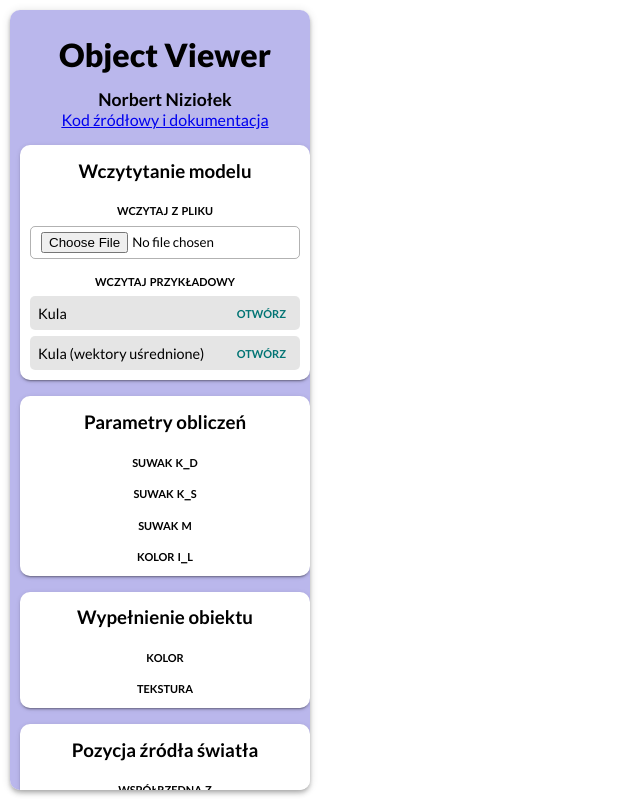
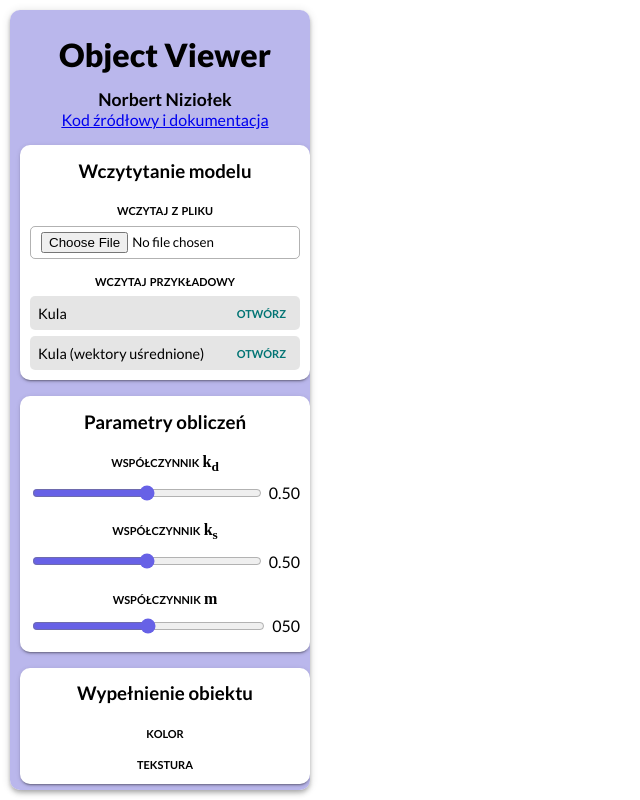
Before and after one commit to nizioleque/object-viewer-3d, a React (Create React App) app: page / in a window 1280 px wide. Shown: the whole page, without its empty margins (0-640 px from the left). Built offline with nearby package versions, Linux system fonts and the light colour scheme; the HTML template or start-up script is replaced by a standard one.

Commit message:
Add ks, kd, m sliders

```diff
--- a/src/App.tsx
+++ b/src/App.tsx
@@ -7,6 +7,7 @@ import useForceRerender from './hooks/useForceRerender';
 import useError from './hooks/useError';
 import useObjectData from './hooks/useObjectData';
 import { Point3D } from './types';
+import useParams from './hooks/useParams';
 
 function App() {
   const canvasContainerRef = useRef<HTMLDivElement>(null);
@@ -33,10 +34,12 @@ function App() {
   const { objectData, readFile } = useObjectData();
 
   const [lightPosition, _setLightPosition] = useState<Point3D>({
-    x: 0.2,
-    y: 0.4,
-    z: 1.1,
+    x: 0.8,
+    y: 1,
+    z: 2,
   });
+
+  const params = useParams();
 
   useEffect(() => {
     updateCanvasSize();
@@ -57,6 +60,7 @@ function App() {
         objectData,
         readFile,
         lightPosition,
+        params,
       }}
     >
       <div className='App'>
--- a/src/AppContext.ts
+++ b/src/AppContext.ts
@@ -1,4 +1,5 @@
 import { createContext, RefObject } from 'react';
+import { Params } from './hooks/useParams';
 import { ObjectData, Point3D } from './types';
 
 interface AppContext {
@@ -9,6 +10,7 @@ interface AppContext {
   readFile: (file: Blob) => void;
   objectData: ObjectData | undefined;
   lightPosition: Point3D;
+  params: Params;
 }
 
 const appContextDefaultValue: AppContext = {
@@ -19,6 +21,14 @@ const appContextDefaultValue: AppContext = {
   readFile: () => {},
   objectData: undefined,
   lightPosition: { x: 0, y: 0, z: 0 },
+  params: {
+    kd: 0,
+    setKd: () => {},
+    ks: 0,
+    setKs: () => {},
+    m: 0,
+    setM: () => {},
+  },
 };
 
 export const AppContext = createContext<AppContext>(appContextDefaultValue);
--- a/src/canvas/fill.ts
+++ b/src/canvas/fill.ts
@@ -1,14 +1,16 @@
+import { Params } from '../hooks/useParams';
 import { ObjectData, Point3D, Vertex } from '../types';
 import { fillPolygon } from './fillPolygon';
 
 export function fill(
   objectData: ObjectData,
   ctx: CanvasRenderingContext2D,
-  lightPosition: Point3D
+  lightPosition: Point3D,
+  params: Params
 ): number {
   const t0 = performance.now();
 
-  calculateVertexColors(objectData, lightPosition);
+  calculateVertexColors(objectData, lightPosition, params);
 
   const canvasWidth = ctx.canvas.width;
   const canvasHeight = ctx.canvas.height;
@@ -24,12 +26,16 @@ export function fill(
   return t1 - t0;
 }
 
-function calculateVertexColors(objectData: ObjectData, lightPosition: Point3D) {
+function calculateVertexColors(
+  objectData: ObjectData,
+  lightPosition: Point3D,
+  params: Params
+) {
   for (const rowIndex in objectData.vertices) {
     const row = objectData.vertices[parseInt(rowIndex)];
     for (const vertexIndex in row) {
       const vertex = row[parseInt(vertexIndex)];
-      calculateColor(vertex, lightPosition);
+      calculateColor(vertex, lightPosition, params);
     }
   }
 }
@@ -37,11 +43,11 @@ function calculateVertexColors(objectData: ObjectData, lightPosition: Point3D) {
 const IL = [1, 1, 1];
 const IO = [1, 1, 0];
 
-const kd = 0.5;
-const ks = 0.5;
-const m = 10;
-
-function calculateColor(vertex: Vertex, lightPosition: Point3D) {
+function calculateColor(
+  vertex: Vertex,
+  lightPosition: Point3D,
+  params: Params
+) {
   const L = calculateL(vertex, lightPosition);
   const prodNL = prod(vertex.vector, L);
   const cosNL = Math.max(prodNL, 0);
@@ -50,16 +56,21 @@ function calculateColor(vertex: Vertex, lightPosition: Point3D) {
   const cosVR = Math.max(Rz, 0);
 
   vertex.color = [
-    (calculateColorAtIndex(0, cosNL, cosVR) * 255) << 0,
-    (calculateColorAtIndex(1, cosNL, cosVR) * 255) << 0,
-    (calculateColorAtIndex(2, cosNL, cosVR) * 255) << 0,
+    (calculateColorAtIndex(0, cosNL, cosVR, params) * 255) << 0,
+    (calculateColorAtIndex(1, cosNL, cosVR, params) * 255) << 0,
+    (calculateColorAtIndex(2, cosNL, cosVR, params) * 255) << 0,
     255,
   ];
 }
 
-function calculateColorAtIndex(i: number, cosNL: number, cosVR: number) {
-  const I1 = kd * IL[i] * IO[i] * cosNL;
-  const I2 = ks * IL[i] * IL[i] * Math.pow(cosVR, m);
+function calculateColorAtIndex(
+  i: number,
+  cosNL: number,
+  cosVR: number,
+  params: Params
+) {
+  const I1 = params.kd * IL[i] * IO[i] * cosNL;
+  const I2 = params.ks * IL[i] * IL[i] * Math.pow(cosVR, params.m);
   return I1 + I2;
 }
 
--- a/src/components/Canvas.tsx
+++ b/src/components/Canvas.tsx
@@ -11,6 +11,7 @@ function Canvas() {
     canvasSize: size,
     objectData,
     lightPosition,
+    params,
   } = useContext(AppContext);
 
   const ctx = useMemo(
@@ -38,7 +39,7 @@ function Canvas() {
     // draw
     if (!objectData) return;
 
-    const newTime = fill(objectData, ctx, lightPosition);
+    const newTime = fill(objectData, ctx, lightPosition, params);
 
     drawOutlines(objectData, ctx);
 
@@ -53,7 +54,7 @@ function Canvas() {
     );
   };
 
-  useEffect(() => draw(), [size, objectData]);
+  useEffect(() => draw(), [size, objectData, ...Object.values(params)]);
 
   return (
     <canvas
--- a/src/components/Menu.css
+++ b/src/components/Menu.css
@@ -122,6 +122,7 @@ input {
   padding: 5px 10px;
   border: 1px rgba(0, 0, 0, 0.3) solid;
   border-radius: 5px;
+  accent-color: #6761e6;
 }
 
 .center {
@@ -155,3 +156,9 @@ h1 {
 .menu::-webkit-scrollbar-thumb:hover {
   background-color: rgba(255, 255, 255, 0.8);
 }
+
+.math,
+.math * {
+  font-family: 'Times New Roman', Times, serif;
+  font-variant: normal;
+}
--- a/src/components/Menu.tsx
+++ b/src/components/Menu.tsx
@@ -1,9 +1,10 @@
 import { useContext } from 'react';
 import { AppContext } from '../AppContext';
 import './Menu.css';
+import MenuSlider from './MenuSlider';
 
 function Menu() {
-  const { readFile } = useContext(AppContext);
+  const { readFile, params } = useContext(AppContext);
 
   const readExampleFile = (path: string) => {
     fetch(path)
@@ -53,10 +54,33 @@ function Menu() {
       <div className='menu-section'>
         <h3>Parametry obliczeń</h3>
         <div className='buttons'>
-          <h5>Suwak k_d</h5>
-          <h5>Suwak k_s</h5>
-          <h5>Suwak m</h5>
-          <h5>Kolor I_L</h5>
+          <MenuSlider
+            name={
+              <>
+                k<sub>d</sub>
+              </>
+            }
+            value={params.kd}
+            setFn={params.setKd}
+          />
+          <MenuSlider
+            name={
+              <>
+                k<sub>s</sub>
+              </>
+            }
+            value={params.ks}
+            setFn={params.setKs}
+          />
+          <MenuSlider
+            name='m'
+            value={params.m}
+            setFn={params.setM}
+            min={1}
+            max={100}
+            step={1}
+            noDecimal
+          />
         </div>
       </div>
       <div className='menu-section'>
@@ -67,10 +91,11 @@ function Menu() {
         </div>
       </div>
       <div className='menu-section'>
-        <h3>Pozycja źródła światła</h3>
+        <h3>Światło</h3>
         <div className='buttons'>
+          <h5>Kolor (I_L)</h5>
           <h5>Współrzędna Z</h5>
-          <h5>Uruchom animację</h5>
+          <h5>Animacja</h5>
         </div>
       </div>
       <div className='menu-section'>
--- /dev/null
+++ b/src/components/MenuSlider.tsx
@@ -0,0 +1,46 @@
+import { ReactNode } from 'react';
+
+interface MenuSliderProps {
+  name: ReactNode;
+  value: number;
+  setFn: (val: number) => void;
+  min?: number;
+  max?: number;
+  step?: number;
+  noDecimal?: boolean;
+}
+
+function MenuSlider({
+  name,
+  value,
+  setFn,
+  min,
+  max,
+  step,
+  noDecimal,
+}: MenuSliderProps) {
+  return (
+    <div>
+      <h5>
+        Współczynnik <span className='math'>{name}</span>
+      </h5>
+      <div className='horizontal'>
+        <input
+          type='range'
+          min={min ?? 0}
+          max={max ?? 1}
+          step={step ?? 0.01}
+          value={value}
+          onInput={(event) => {
+            setFn(parseFloat((event.target as HTMLInputElement).value));
+          }}
+        />
+        <div>
+          {noDecimal ? value.toString().padStart(3, '0') : value.toFixed(2)}
+        </div>
+      </div>
+    </div>
+  );
+}
+
+export default MenuSlider;
--- /dev/null
+++ b/src/hooks/useParams.ts
@@ -0,0 +1,25 @@
+import { Dispatch, SetStateAction, useState } from 'react';
+
+export interface Params {
+  kd: number;
+  setKd: Dispatch<SetStateAction<number>>;
+  ks: number;
+  setKs: Dispatch<SetStateAction<number>>;
+  m: number;
+  setM: Dispatch<SetStateAction<number>>;
+}
+
+export default function useParams(): Params {
+  const [kd, setKd] = useState<number>(0.5);
+  const [ks, setKs] = useState<number>(0.5);
+  const [m, setM] = useState<number>(50);
+
+  return {
+    kd,
+    setKd,
+    ks,
+    setKs,
+    m,
+    setM,
+  };
+}
```
